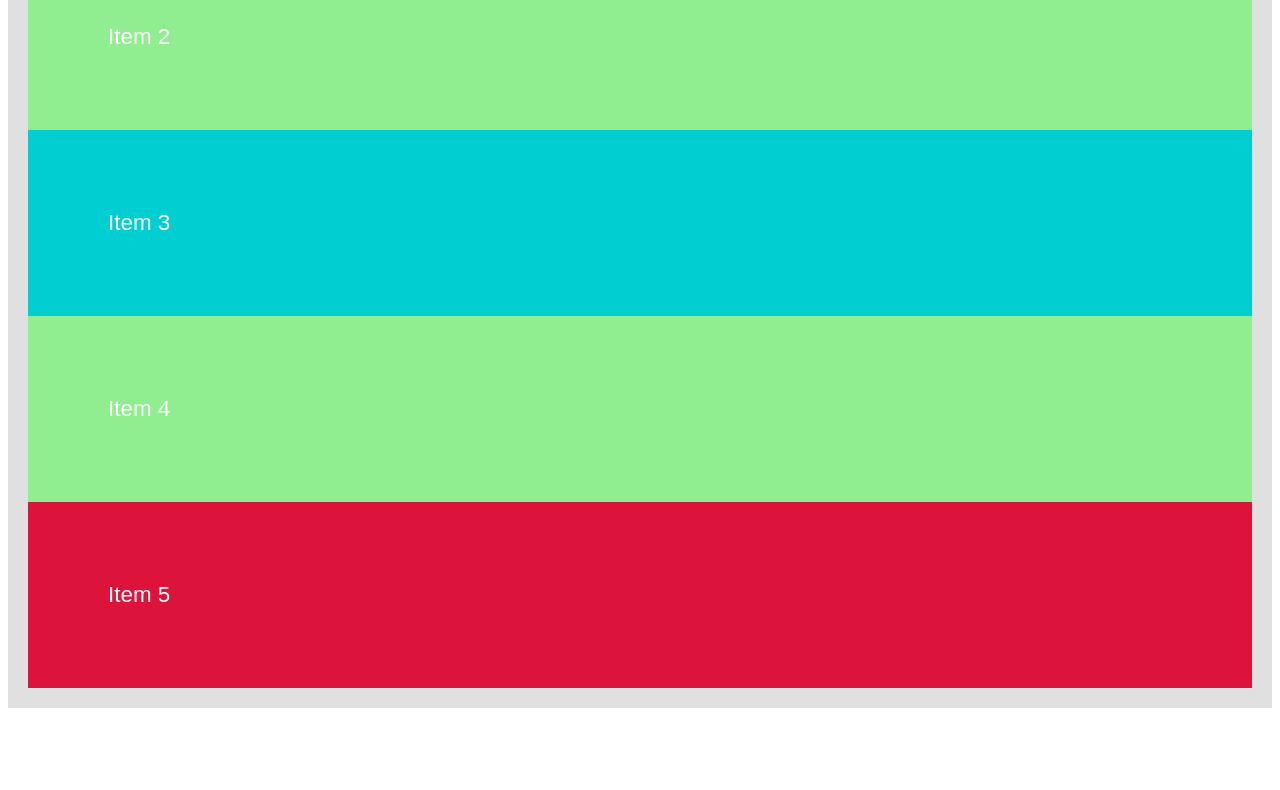
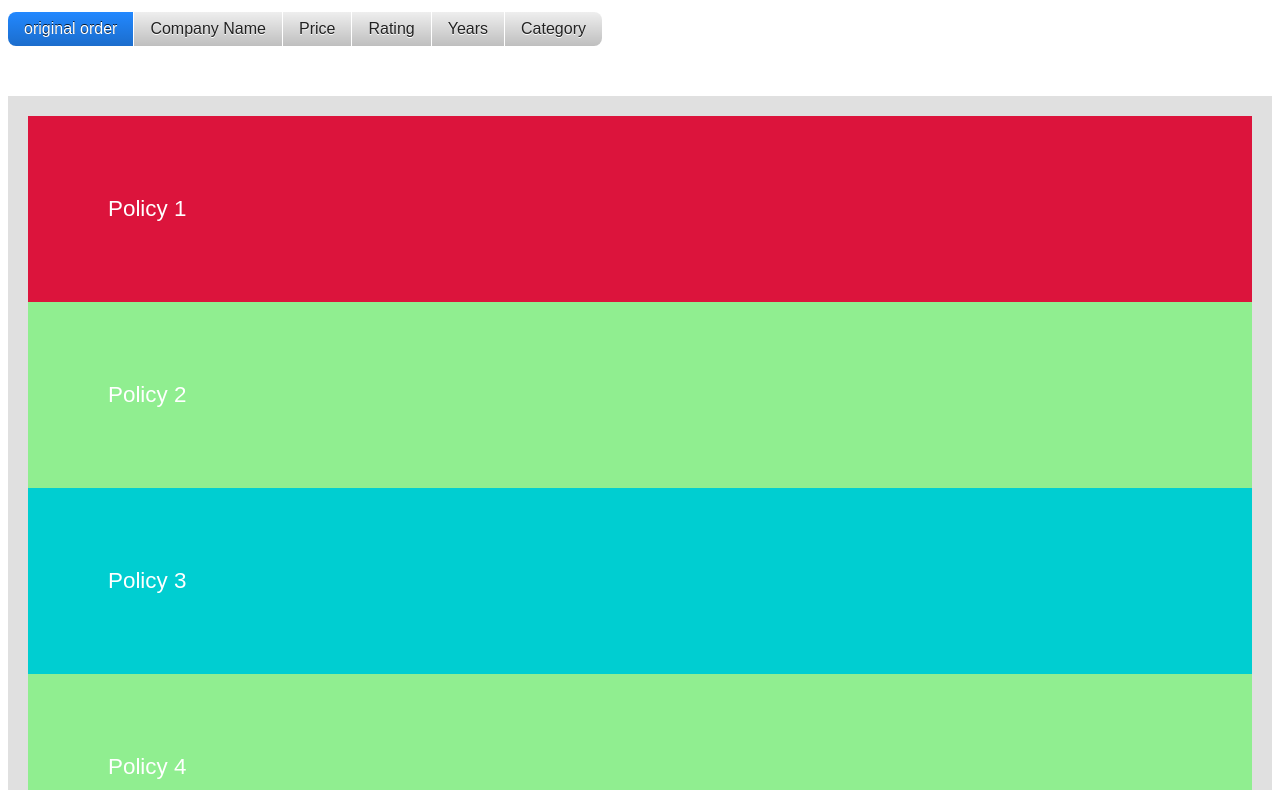
Before and after one commit to Atharva3008/Amdocs_hackathon, a plain HTML site: page policy2.html in a window 1280 px wide. Shown: the part 482-1272 px from the top of the page. Before the commit the page ends 1198 px from the top, so only its background shows below. Drawn offline with Linux system fonts and the light colour scheme.

Commit message:
some changes

```diff
--- a/policy.css
+++ b/policy.css
@@ -44,3 +44,68 @@ body{ color: white; font-family: sans-serif; font-size: 1.4em; }
    -webkit-justify-content: flex-start;
    justify-content: flex-start;
 }
+
+
+* { box-sizing: border-box; }
+
+body {
+  font-family: sans-serif;
+}
+
+/* ---- button ---- */
+
+.button {
+  display: inline-block;
+  padding: 0.5em 1.0em;
+  background: #EEE;
+  border: none;
+  border-radius: 7px;
+  background-image: linear-gradient( to bottom, hsla(0, 0%, 0%, 0), hsla(0, 0%, 0%, 0.2) );
+  color: #222;
+  font-family: sans-serif;
+  font-size: 16px;
+  text-shadow: 0 1px white;
+  cursor: pointer;
+}
+
+.button:hover {
+  background-color: #8CF;
+  text-shadow: 0 1px hsla(0, 0%, 100%, 0.5);
+  color: #222;
+}
+
+.button:active,
+.button.is-checked {
+  background-color: #28F;
+}
+
+.button.is-checked {
+  color: white;
+  text-shadow: 0 -1px hsla(0, 0%, 0%, 0.8);
+}
+
+.button:active {
+  box-shadow: inset 0 1px 10px hsla(0, 0%, 0%, 0.8);
+}
+
+/* ---- button-group ---- */
+
+.button-group {
+  margin-bottom: 20px;
+}
+
+.button-group:after {
+  content: '';
+  display: block;
+  clear: both;
+}
+
+.button-group .button {
+  float: left;
+  border-radius: 0;
+  margin-left: 0;
+  margin-right: 1px;
+}
+
+.button-group .button:first-child { border-radius: 0.5em 0 0 0.5em; }
+.button-group .button:last-child { border-radius: 0 0.5em 0.5em 0; }
--- a/policy2.html
+++ b/policy2.html
@@ -14,13 +14,35 @@
         </div>
     <div>
 
+         <h1 style="color: black;">Isotope - filtering &amp; sorting</h1>
+<h2 style="color: black;">Filter</h2>
+
+<div id="filters" class="button-group">  <button class="button is-checked" data-filter="*">show all</button>
+  <button class="button" data-filter=".item1">item 1</button>
+  <button class="button" data-filter=".item2">item 2</button>
+  <button class="button" data-filter=".item3">item 3</button>
+  <button class="button" data-filter=".item4">item 4</button>
+  <button class="button" data-filter=".item5">item 5</button>
+  <button class="button" data-filter=".item6">item 6</button>
+
+</div>
+
+<h2 style="color:black">Sort</h2>
+<div id="sorts" class="button-group">  <button class="button is-checked" data-sort-by="original-order">original order</button>
+  <button class="button" data-sort-by="name"> Company Name</button>
+  <button class="button" data-sort-by="price">Price</button>
+  <button class="button" data-sort-by="rating">Rating</button>
+  <button class="button" data-sort-by="years">Years</button>
+  <button class="button" data-sort-by="category">Category</button>
+</div>
+
 
   <div class="flexcontainercolumn">
-    <div class="item1">Item 1</div>
-    <div class="item2">Item 2</div>
-    <div class="item3">Item 3</div>
-    <div class="item4">Item 4</div>
-    <div class="item5">Item 5</div>
+    <div class="item1">Policy 1</div>
+    <div class="item2">Policy 2</div>
+    <div class="item3">Policy 3</div>
+    <div class="item4">Policy 4</div>
+    <div class="item5">Policy 5</div>
 
   </div>
 
```
